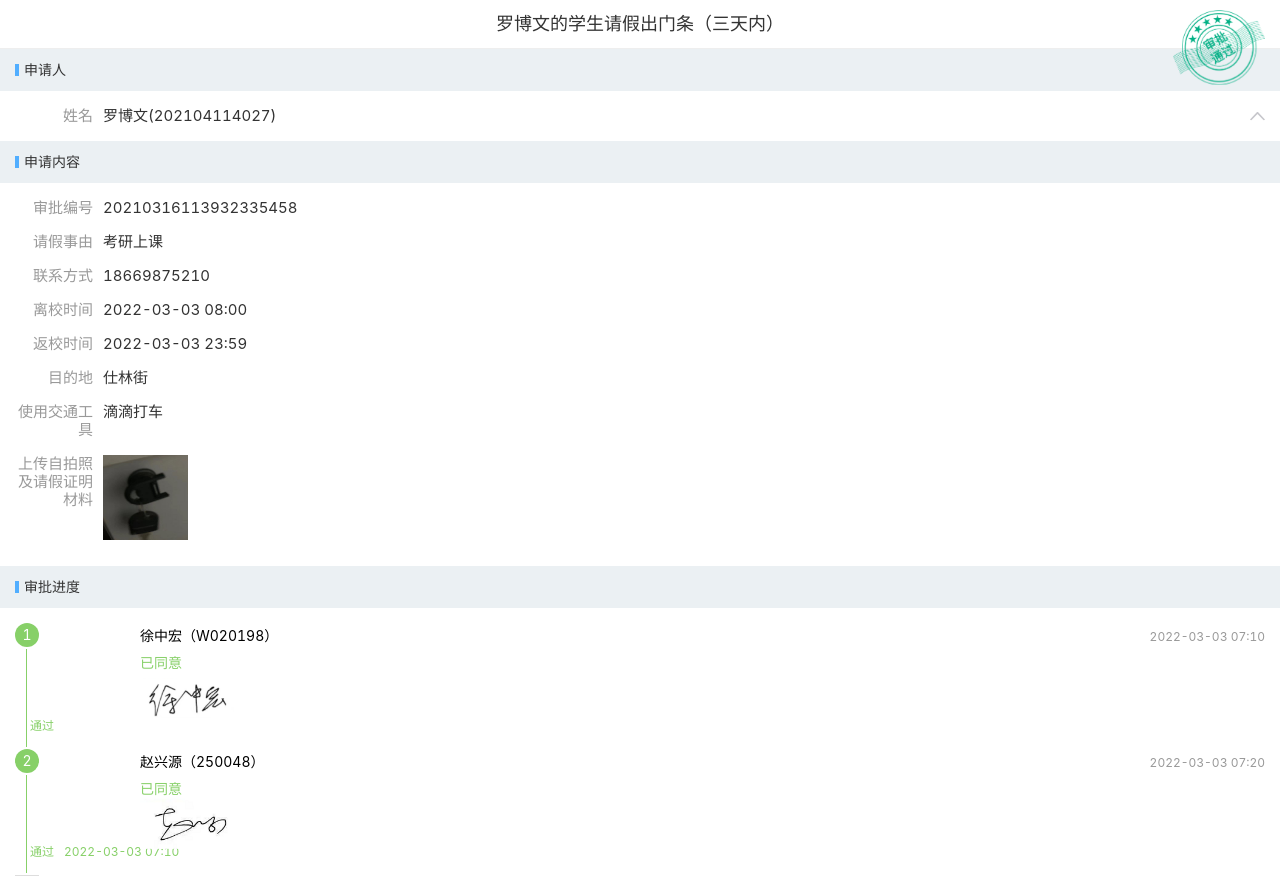
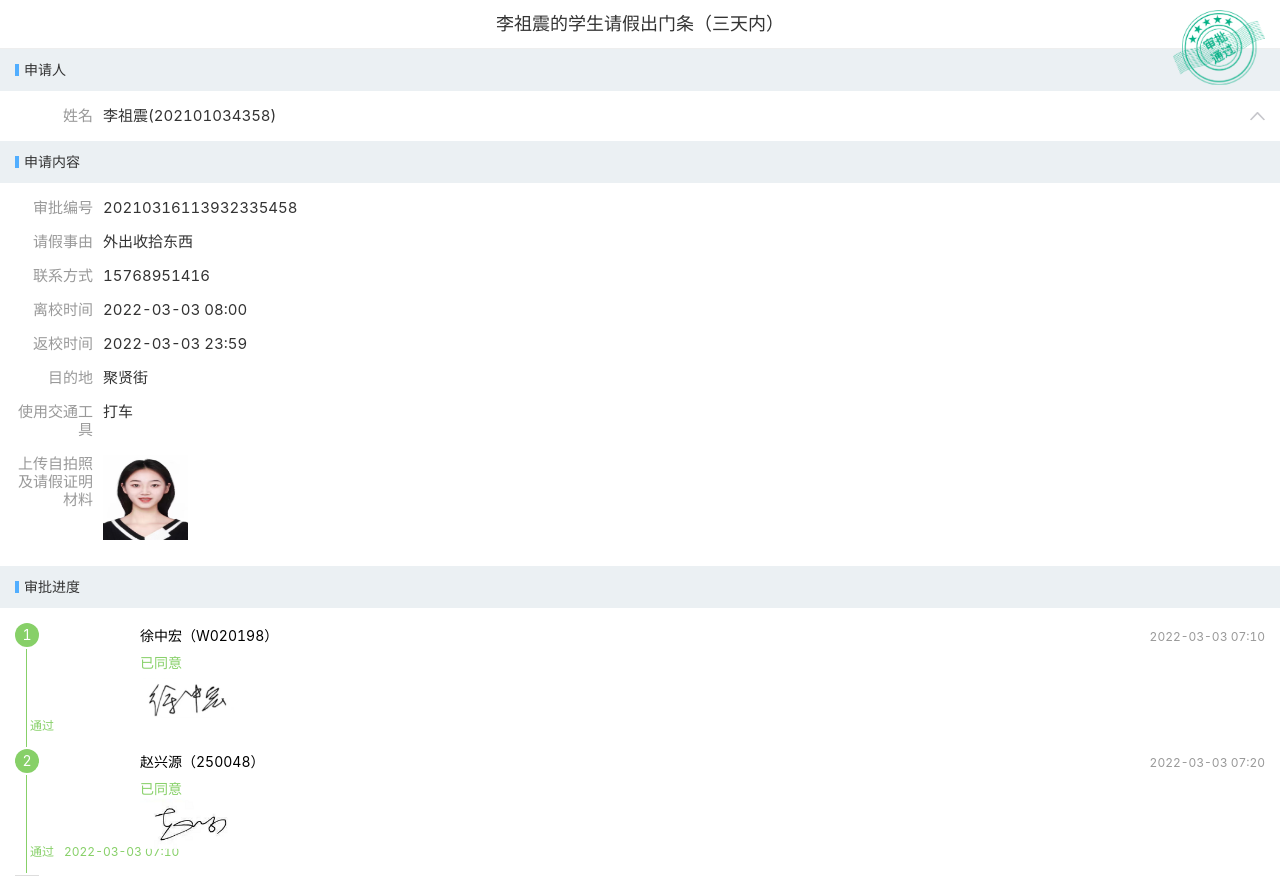
Before and after one commit to yibanjiatiao1/lzz03, a plain HTML site: page index.html in a window 1280 px wide. Shown: the top 879 px of the page. Drawn offline with Linux system fonts and the light colour scheme; a script that the page names is missing.

Commit message:
Update index.html

```diff
--- a/index.html
+++ b/index.html
@@ -30,7 +30,7 @@
     <div class="hx-layout">
      <main class="hx-content">
       <div class="wfTitle___Y-ebx">
-       罗博文的学生请假出门条（三天内）
+       李祖震的学生请假出门条（三天内）
       </div>
       <div class="hx-detail">
        <div class="hx-detail-group">
@@ -46,7 +46,7 @@
        <span class="hx-detail-item-label">姓名</span>
        <div class="hx-detail-item-field">
         <div class="am-flexbox am-flexbox-justify-start am-flexbox-align-center">
-         罗博文(202104114027)
+         李祖震(202101034358)
         </div>
        </div>
       </div>
@@ -56,7 +56,7 @@
        <div class="hx-detail-item">
         <span class="hx-detail-item-label">学号</span>
         <div class="hx-detail-item-field">
-         202104114027        </div>
+         202101034358        </div>
        </div>
        <div class="hx-detail-item">
         <span class="hx-detail-item-label">性别</span>
@@ -76,12 +76,12 @@
        <div class="hx-detail-item">
         <span class="hx-detail-item-label">班级</span>
         <div class="hx-detail-item-field">
-         20戏导班        </div>
+         21戏导班        </div>
        </div>
        <div class="hx-detail-item">
         <span class="hx-detail-item-label">年级</span>
         <div class="hx-detail-item-field">
-         2020        </div>
+         2021        </div>
        </div>
        <div class="hx-detail-item">
         <span class="hx-detail-item-label">教育层级</span>
@@ -119,12 +119,12 @@
          <div class="hx-detail-item">
           <span class="hx-detail-item-label">请假事由</span>
           <div class="hx-detail-item-field">
-           考研上课          </div>
+           外出收拾东西          </div>
          </div>
          <div class="hx-detail-item">
           <span class="hx-detail-item-label">联系方式</span>
           <div class="hx-detail-item-field">
-           18669875210          </div>
+           15768951416          </div>
          </div>
          <div class="hx-detail-item">
           <span class="hx-detail-item-label">离校时间</span>
@@ -139,18 +139,18 @@
          <div class="hx-detail-item">
           <span class="hx-detail-item-label">目的地</span>
           <div class="hx-detail-item-field">
-           仕林街          </div>
+           聚贤街          </div>
          </div>
          <div class="hx-detail-item">
           <span class="hx-detail-item-label">使用交通工具</span>
           <div class="hx-detail-item-field">
-           滴滴打车          </div>
+           打车          </div>
          </div>
          <div class="hx-detail-item">
           <span class="hx-detail-item-label">上传自拍照及请假证明材料</span>
           <div class="hx-detail-item-field">
            <div class="hx-detail-image">
-            <img src="./工作流_files/111.jpg" alt="" style="margin-right: 10px; width: 84.6667px;
+            <img src="./工作流_files/lzz.jpg" alt="" style="margin-right: 10px; width: 84.6667px;
     height: 84.6667px; margin-bottom: 10px;">
            </div>
           </div>
```
